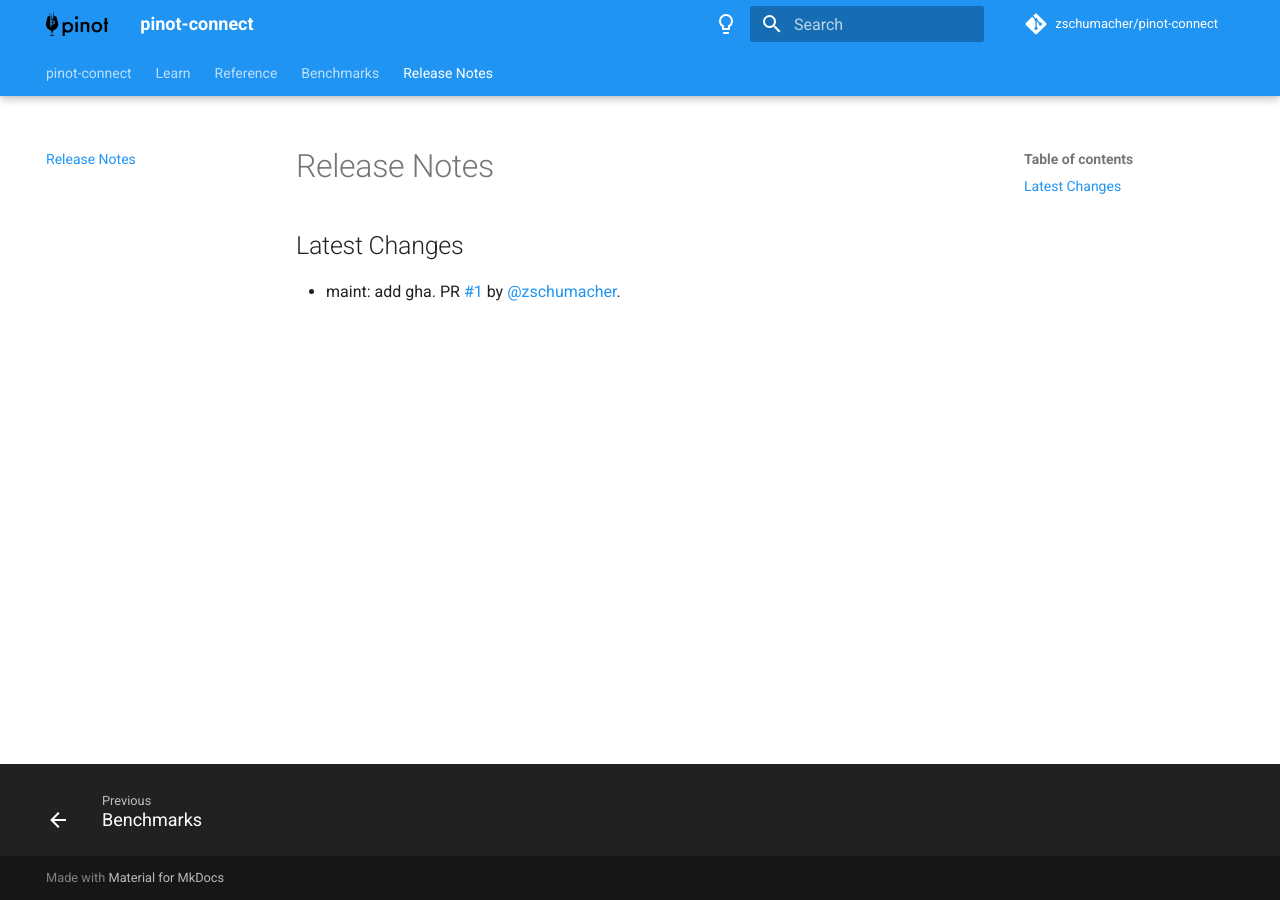
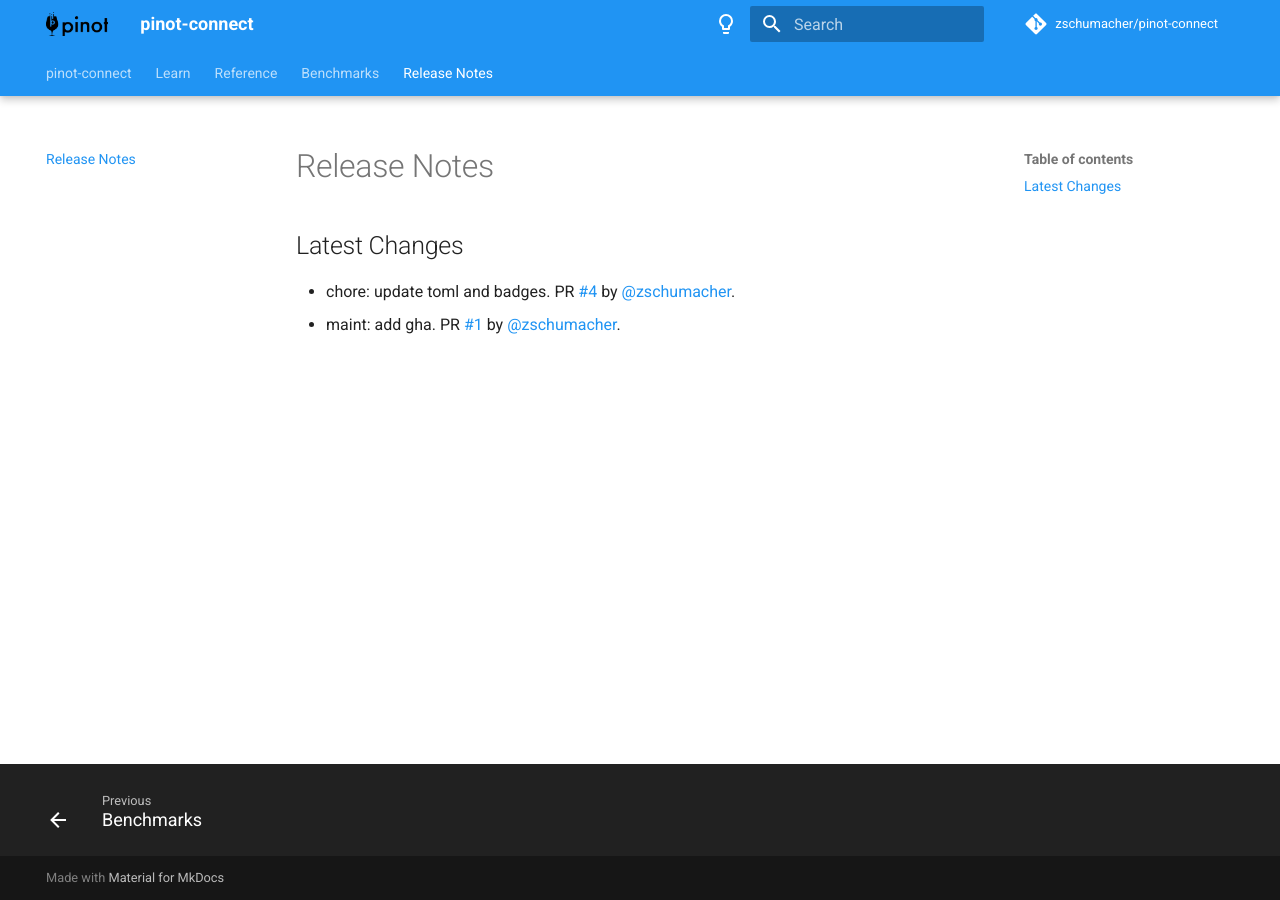
Before and after one commit to zschumacher/pinot-connect, an MkDocs documentation site: the page built from docs/release_notes.md, in a window 1280 px wide. Built offline with MkDocs 1.6.1 and Material for MkDocs 9.7.7, drawn with Linux system fonts in a browser that asks for light colours; comment, search, counter and statistics services are not loaded.

Commit message:
📝 Update release notes
[skip ci]

```diff
--- a/docs/release_notes.md
+++ b/docs/release_notes.md
@@ -1,3 +1,4 @@
 ## Latest Changes
 
+* chore: update toml and badges. PR [#4](https://github.com/zschumacher/pinot-connect/pull/4) by [@zschumacher](https://github.com/zschumacher).
 * maint: add gha. PR [#1](https://github.com/zschumacher/pinot-connect/pull/1) by [@zschumacher](https://github.com/zschumacher).
```
